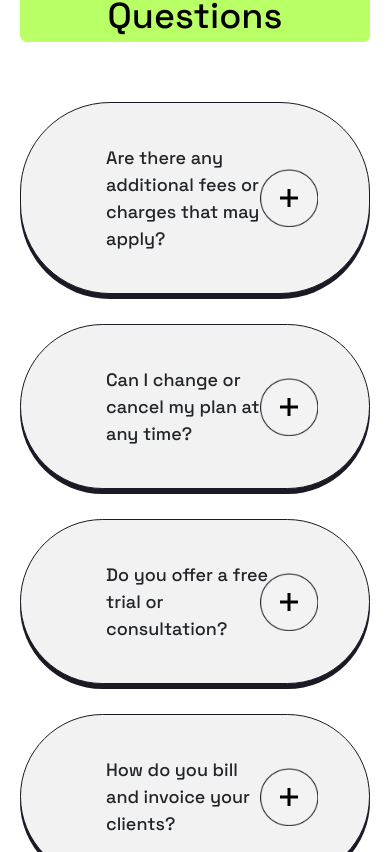
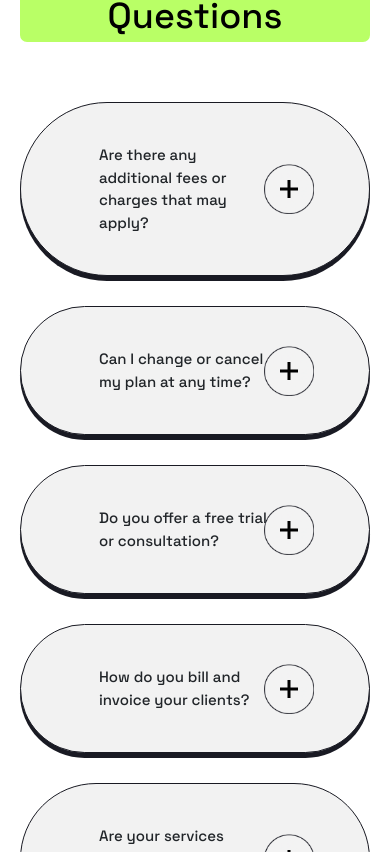
Before and after one commit to Saifsaad1/Positivus4, a React (Create React App) app: page /Positivus4/Pricing in a window 390 px wide. Shown: the part 3292-4144 px from the top of the page. Built offline with nearby package versions, Linux system fonts and the light colour scheme.

Commit message:
تحديثات جديدة على الموقع

```diff
--- a/src/Components/home/Components/work-process/work-process.css
+++ b/src/Components/home/Components/work-process/work-process.css
@@ -1,4 +1,4 @@
-.work-process{
+.work-process {
     width: 100%;
     display: flex;
     flex-direction: column;
@@ -6,22 +6,39 @@
     justify-content: start;
 }
 
+/* for screen size 415 */
+@media (max-width: 415px) {
 
+    .work-process-card-title-container .work-process-card-title .work-process-card-title-number {
+        font-size: 25px !important;
+    }
+
+    .work-process-card-title-container .work-process-card-title .work-proceess-card-title-info {
+        font-size: 15px !important;
+        margin-left: 18px !important;
+
+    }
+}
 
 
 /* media for size 576px */
 @media (max-width: 576px) {
 
- .work-proceess-cards-container{
+    .work-proceess-cards-container {
         width: 100%;
     }
 
-.work-process-card-title-container .work-process-card-title .work-process-card-title-number{
-    font-size: 30px !important;
+    .work-process-card-title-container .work-process-card-title .work-process-card-title-number {
+        font-size: 30px ;
     }
 
-.work-process-card-title-container .work-process-card-title .work-proceess-card-title-info{
-    font-size: 18px !important;
+    .work-process-card-title-container .work-process-card-title .work-proceess-card-title-info {
+        font-size: 18px;
+    }
+
+    .work-process-card .drop-down-img{
+        width: 50px !important;
+        height: 50px !important;
     }
 
 
@@ -33,7 +50,7 @@
 
 /* for screen size 768 */
 @media (max-width: 768px) {
-.work-process-card{
+    .work-process-card {
         border-radius: 90px !important;
     }
 
```
Lines whose indentation alone changed are shown as unchanged.
